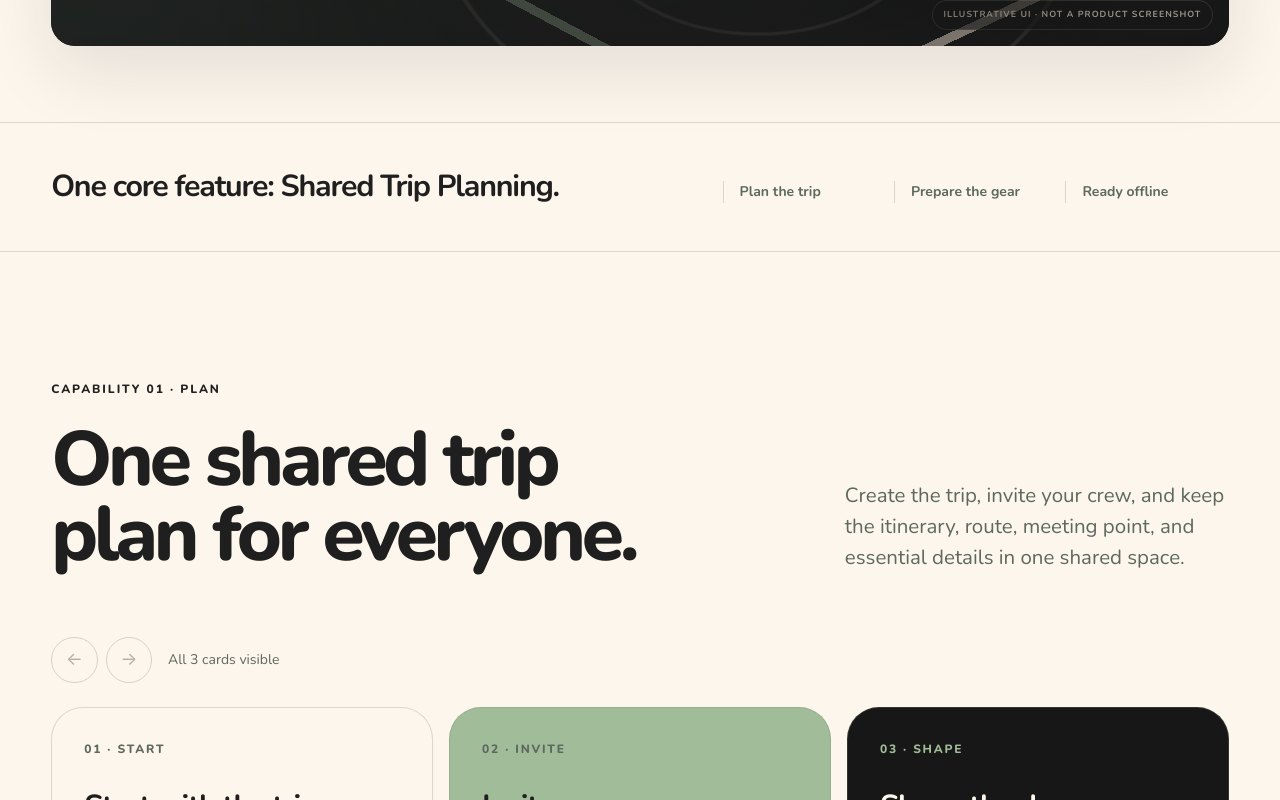
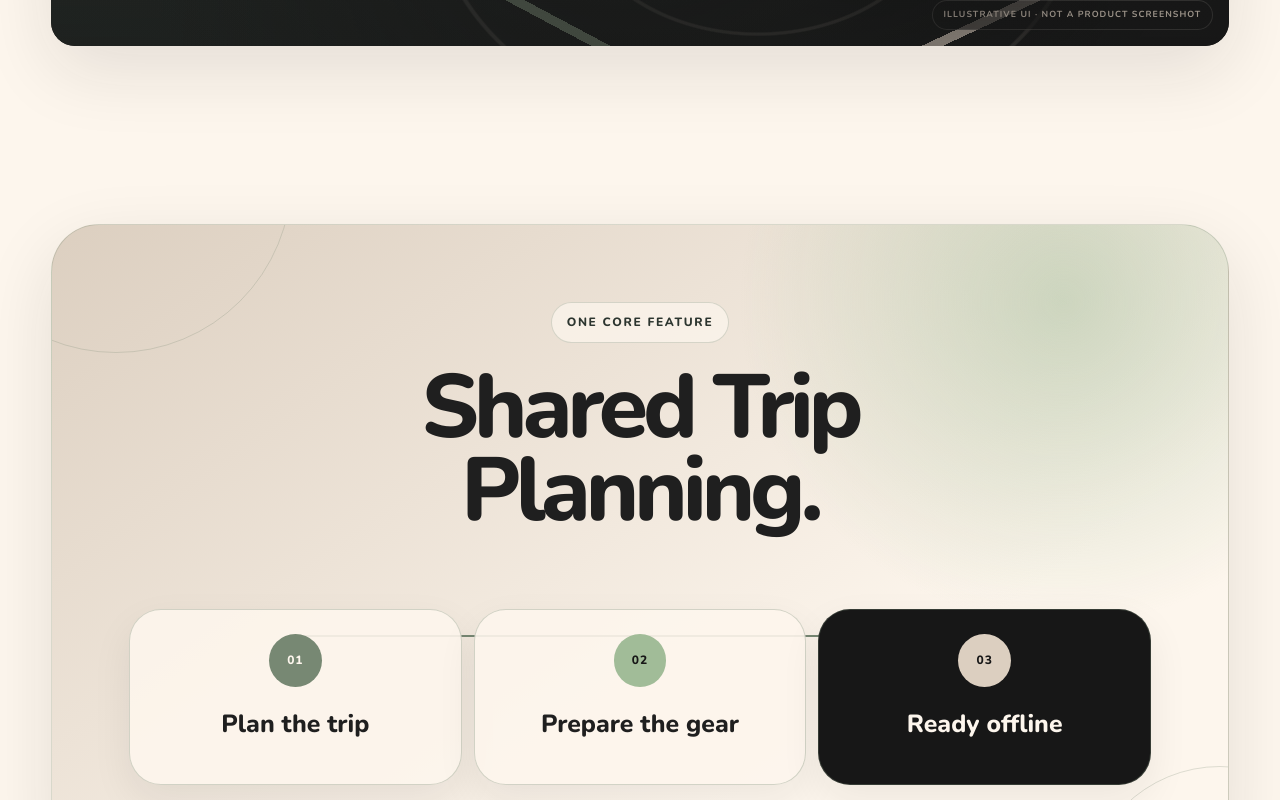
Before and after one commit to syntaxssr/Accomp, a Next.js app: page /en in a window 1280 px wide. Shown: the part 740-1540 px from the top of the page. Built offline with nearby package versions, Linux system fonts and the light colour scheme; no server answers.

Commit message:
Refine shared trip feature story

```diff
--- a/components/marketing/MarketingPage.tsx
+++ b/components/marketing/MarketingPage.tsx
@@ -128,11 +128,24 @@ export function MarketingPage({ locale, messages }: MarketingPageProps) {
 
         <section className={styles.promise} data-reveal>
           <Container>
-            <p>{copy.promise.body}</p>
-            <div aria-label={copy.promise.label}>
-              {content.promiseLabels.map((label) => (
-                <span key={label}>{label}</span>
-              ))}
+            <div className={styles.promisePanel}>
+              <div className={styles.promiseHeading}>
+                <p className={styles.promiseKicker}>{copy.promise.kicker}</p>
+                <h2 className={styles.promiseTitle}>{copy.promise.title}</h2>
+              </div>
+              <ol
+                aria-label={copy.promise.label}
+                className={styles.promisePath}
+              >
+                {content.promiseLabels.map((label, index) => (
+                  <li className={styles.promiseStep} key={label}>
+                    <span aria-hidden="true">
+                      {String(index + 1).padStart(2, "0")}
+                    </span>
+                    <strong>{label}</strong>
+                  </li>
+                ))}
+              </ol>
             </div>
           </Container>
         </section>
--- a/components/marketing/marketing-page.module.css
+++ b/components/marketing/marketing-page.module.css
@@ -381,31 +381,144 @@
 }
 
 .promise {
-  padding-block: var(--space-7);
-  border-block: 1px solid var(--color-line);
+  padding-block: clamp(4rem, 8vw, 7rem);
 }
 
-.promise p {
-  max-width: 34rem;
-  margin: 0 0 var(--space-5);
-  font-family: var(--font-family-display);
-  font-size: var(--font-size-card);
-  font-weight: 700;
-  letter-spacing: -0.04em;
-  line-height: 1.05;
+.promisePanel {
+  position: relative;
+  padding: clamp(2rem, 6vw, 5.5rem);
+  border: 1px solid var(--color-line);
+  border-radius: var(--radius-xl);
+  overflow: hidden;
+  isolation: isolate;
+  background:
+    radial-gradient(circle at 86% 12%, rgb(161 188 152 / 48%), transparent 28%),
+    linear-gradient(145deg, var(--color-sand), var(--color-cream) 72%);
+  box-shadow: var(--shadow-soft);
 }
 
-.promise div {
-  display: grid;
-  gap: var(--space-2);
+.promisePanel::before,
+.promisePanel::after {
+  content: "";
+  position: absolute;
+  z-index: -1;
+  border: 1px solid rgb(119 136 115 / 24%);
+  border-radius: 50%;
+  pointer-events: none;
 }
 
-.promise span {
-  padding: 0.85rem 0;
-  border-bottom: 1px solid var(--color-line);
-  color: var(--color-muted);
-  font-size: var(--font-size-sm);
-  font-weight: 700;
+.promisePanel::before {
+  width: 22rem;
+  height: 22rem;
+  top: -14rem;
+  left: -7rem;
+}
+
+.promisePanel::after {
+  width: 17rem;
+  height: 17rem;
+  right: -8rem;
+  bottom: -11rem;
+}
+
+.promiseHeading {
+  display: grid;
+  justify-items: center;
+  text-align: center;
+}
+
+.promiseKicker {
+  width: fit-content;
+  margin: 0 0 var(--space-5);
+  padding: 0.65rem 0.9rem;
+  border: 1px solid var(--color-line);
+  border-radius: var(--radius-pill);
+  color: var(--color-sage-ink);
+  background: rgb(253 246 237 / 72%);
+  font-size: var(--font-size-xs);
+  font-weight: 800;
+  letter-spacing: 0.14em;
+  text-transform: uppercase;
+}
+
+.promiseTitle {
+  max-width: 14ch;
+  margin: 0;
+  font-family: var(--font-family-display);
+  font-size: clamp(3rem, 7vw, 6.25rem);
+  font-weight: 800;
+  letter-spacing: -0.055em;
+  line-height: 0.92;
+  text-wrap: balance;
+}
+
+.promisePath {
+  margin: clamp(3rem, 6vw, 5rem) 0 0;
+  padding: 0;
+  position: relative;
+  display: grid;
+  gap: var(--space-3);
+  list-style: none;
+}
+
+.promisePath::before {
+  content: "";
+  width: 2px;
+  position: absolute;
+  top: 2rem;
+  bottom: 2rem;
+  left: 1.65rem;
+  background: var(--color-brand);
+}
+
+.promiseStep {
+  min-height: 5.75rem;
+  padding: var(--space-4);
+  border: 1px solid rgb(119 136 115 / 32%);
+  border-radius: var(--radius-lg);
+  position: relative;
+  z-index: 1;
+  display: grid;
+  grid-template-columns: auto minmax(0, 1fr);
+  align-items: center;
+  gap: var(--space-4);
+  background: rgb(253 246 237 / 90%);
+  box-shadow: 0 1rem 2.5rem rgb(23 23 23 / 7%);
+}
+
+.promiseStep > span {
+  width: 3.3rem;
+  height: 3.3rem;
+  border-radius: 50%;
+  display: grid;
+  place-items: center;
+  color: var(--color-cream);
+  background: var(--color-brand);
+  font-size: var(--font-size-xs);
+  font-weight: 800;
+  letter-spacing: 0.08em;
+}
+
+.promiseStep strong {
+  font-family: var(--font-family-display);
+  font-size: clamp(1.15rem, 2.2vw, 1.55rem);
+  font-weight: 800;
+  line-height: 1.08;
+}
+
+.promiseStep:nth-child(2) > span {
+  color: var(--color-night);
+  background: var(--color-meadow);
+}
+
+.promiseStep:nth-child(3) {
+  color: var(--color-cream);
+  background: var(--color-night);
+}
+
+.promiseStep:nth-child(3) > span {
+  color: var(--color-night);
+  background: var(--color-sand);
 }
 
 .chapter,
@@ -897,25 +1010,27 @@
 }
 
 @media (min-width: 48rem) {
-  .promise > div {
-    display: grid;
-    grid-template-columns: 1.2fr 1fr;
-    align-items: end;
-    gap: var(--space-8);
+  .promisePath {
+    grid-template-columns: repeat(3, minmax(0, 1fr));
   }
 
-  .promise p {
-    margin: 0;
+  .promisePath::before {
+    width: auto;
+    height: 2px;
+    top: 1.65rem;
+    right: 16%;
+    bottom: auto;
+    left: 16%;
   }
 
-  .promise div > div {
-    grid-template-columns: repeat(3, 1fr);
-  }
-
-  .promise span {
-    border-bottom: 0;
-    border-left: 1px solid var(--color-line);
-    padding: 0 0 0 var(--space-4);
+  .promiseStep {
+    min-height: 11rem;
+    padding: var(--space-5);
+    grid-template-columns: 1fr;
+    justify-items: center;
+    align-content: start;
+    gap: var(--space-5);
+    text-align: center;
   }
 
   .chapterHeading,
--- a/messages/en.json
+++ b/messages/en.json
@@ -56,7 +56,8 @@
       }
     },
     "promise": {
-      "body": "One core feature: Shared Trip Planning.",
+      "kicker": "One core feature",
+      "title": "Shared Trip Planning.",
       "label": "Three capabilities within Accomp's shared trip planning feature",
       "items": [
         "Plan the trip",
--- a/messages/th.json
+++ b/messages/th.json
@@ -56,7 +56,8 @@
       }
     },
     "promise": {
-      "body": "หนึ่งฟีเจอร์หลัก: วางแผนทริปร่วมกัน",
+      "kicker": "หนึ่งฟีเจอร์หลัก",
+      "title": "วางแผนทริปร่วมกัน",
       "label": "สามความสามารถภายใต้ฟีเจอร์วางแผนทริปร่วมกันของ Accomp",
       "items": [
         "วางแผน",
```
Also changed, not shown: 2 other files (tests, documents, lock files or other folders).
